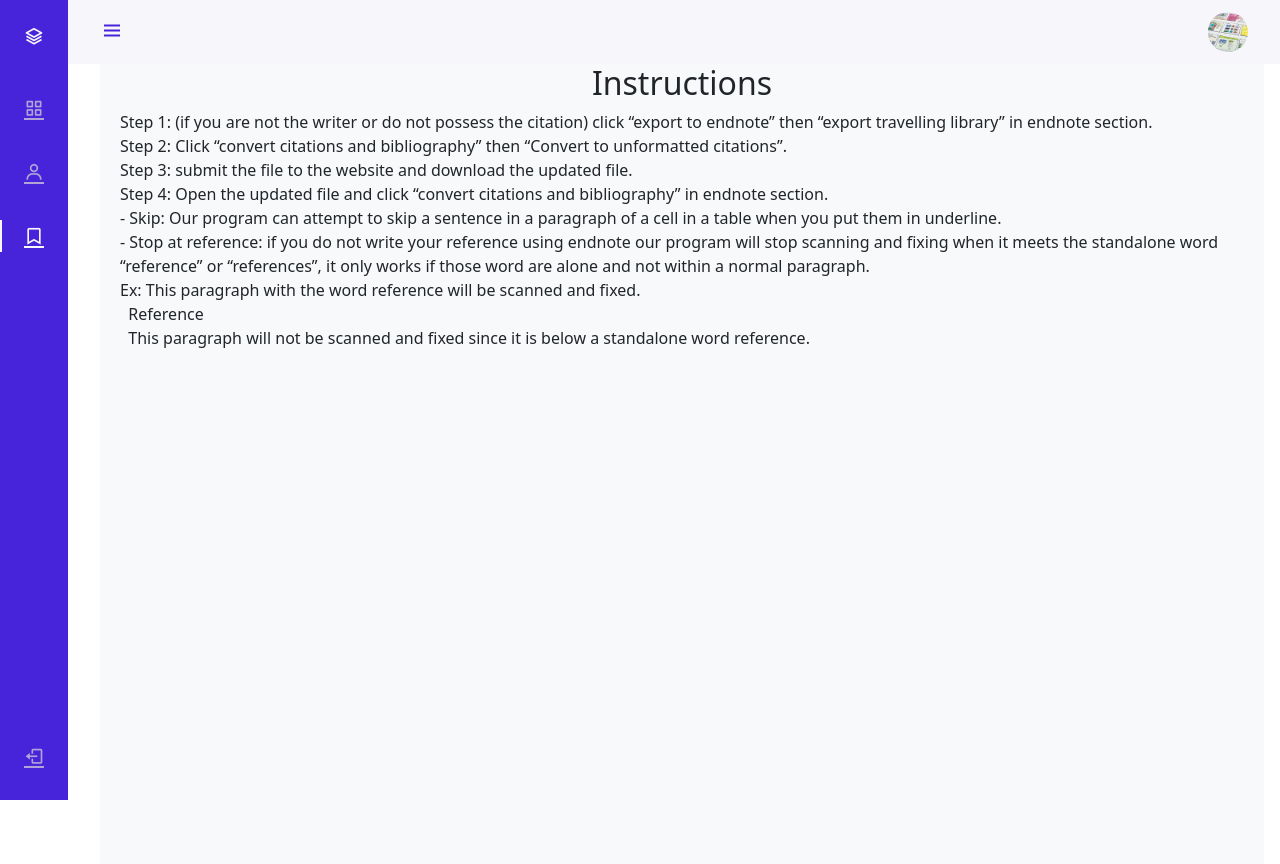
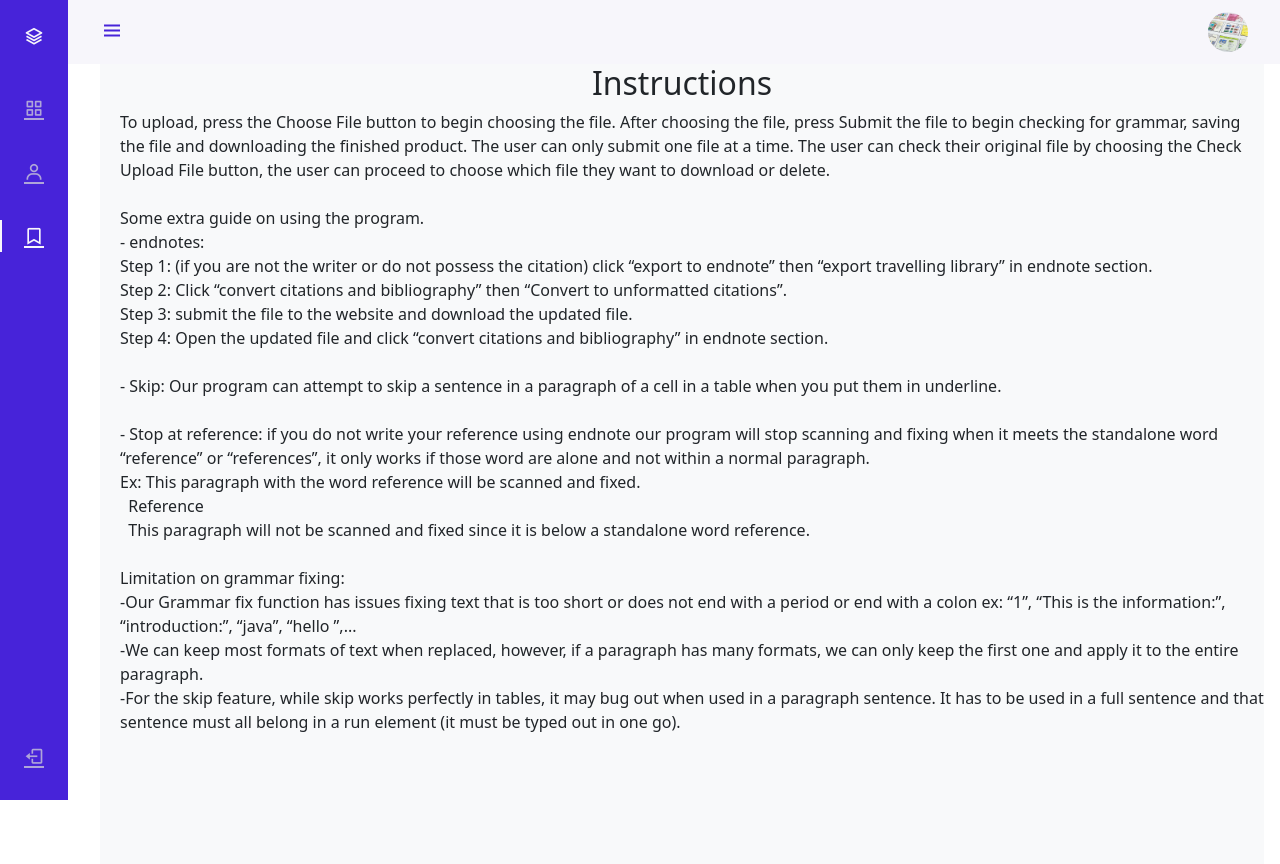
Before and after one commit to quankun2002/Architechture, a Flask app: page /instruction in a window 1280 px wide. Run offline with Flask 2, Linux system fonts and the light colour scheme; some libraries are stand-ins or nearby versions.

Commit message:
more instruction

```diff
--- a/templates/instruction.html
+++ b/templates/instruction.html
@@ -53,6 +53,14 @@
     <div class="height-100 bg-light">
         <h2>Instructions</h2>
         <p class="instruction">
+
+            To upload, press the Choose File button to begin choosing the file. After choosing the file, press Submit the file to begin checking for grammar, saving the file and downloading the finished product. The user can only submit one file at a time. The user can check their original file by choosing the Check Upload File button, the user can proceed to choose which file they want to download or delete.
+            <br />
+            <br />
+            Some extra guide on using the program.
+            <br />
+            - endnotes:
+            <br />
             Step 1: (if you are not the writer or do not possess the citation) click
             “export to endnote” then “export travelling library” in endnote section.
             <br />
@@ -62,19 +70,29 @@
             <br />
             Step 4: Open the updated file and click “convert citations and
             bibliography” in endnote section. <br />
-
+            <br />
             - Skip: Our program can attempt to skip a sentence in a paragraph of a
             cell in a table when you put them in underline. <br />
-
+            <br />
             - Stop at reference: if you do not write your reference using endnote
             our program will stop scanning and fixing when it meets the standalone
             word “reference” or “references”, it only works if those word are alone
             and not within a normal paragraph. <br />
             Ex: This paragraph with the word reference will be scanned and fixed.
             <br />
+
             &nbsp;            Reference <br />
             &nbsp;            This paragraph will not be scanned and fixed since it is below a
             standalone word reference.
+            <br />
+            <br />
+            Limitation on grammar fixing:
+            <br />
+            -Our Grammar fix function has issues fixing text that is too short or does not end with a period or end with a colon ex: “1”, “This is the information:”, “introduction:”, “java”, “hello ”,...
+            <br />
+            -We can keep most formats of text when replaced, however, if a paragraph has many formats, we can only keep the first one and apply it to the entire paragraph.
+            <br />
+            -For the skip feature, while skip works perfectly in tables, it may bug out when used in a paragraph sentence. It has to be used in a full sentence and that sentence must all belong in a run element (it must be typed out in one go).
         </p>
     </div>
 </body>
```
